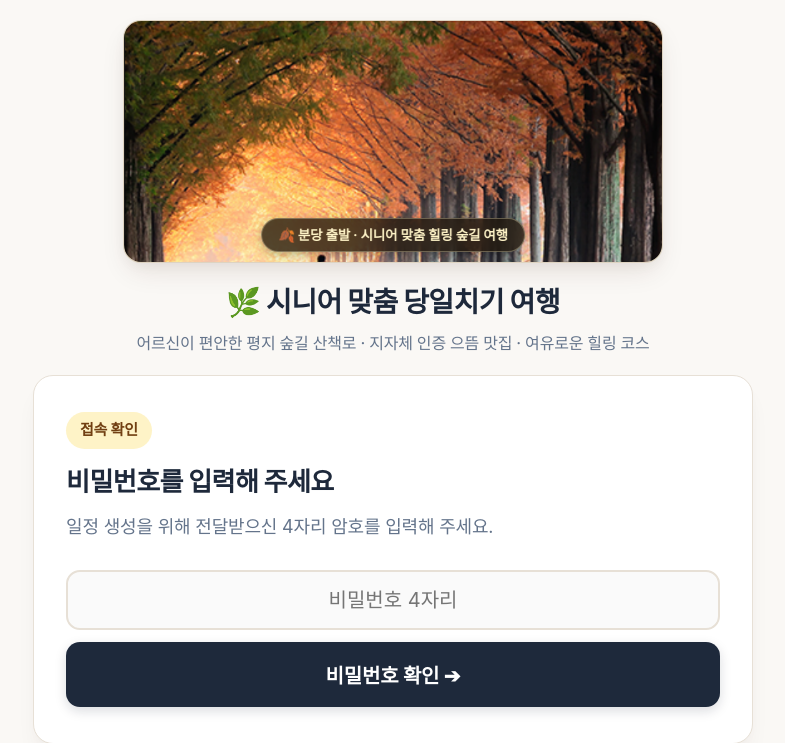
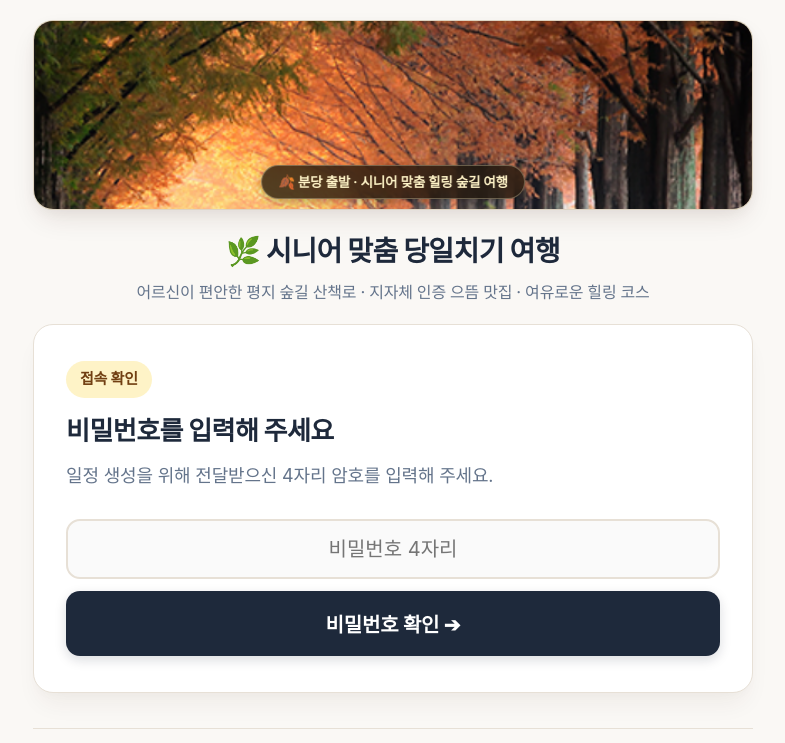
Before and after one commit to hkhkkoo-max/senior-trip-planner, a Flask app: page / in a window 1280 px wide. Shown: the top 743 px of the page, without its empty margins (247-1032 px from the left). Run offline with Flask 3, Linux system fonts and the light colour scheme; some web fonts are replaced.

Commit message:
Design: Align hero image width to 100% matching the card below

```diff
--- a/static/css/style.css
+++ b/static/css/style.css
@@ -56,18 +56,17 @@
     margin-bottom: 20px;
 }
 
-/* 감성적인 가을 숲길 여행 히어로 배너 카드 (더 작고 아담한 컴팩트 크기) */
+/* 감성적인 가을 숲길 여행 히어로 배너 카드 (하단 박스와 100% 너비 일치) */
 .hero-banner-card {
     position: relative;
-    max-width: 540px;
     width: 100%;
-    margin: 0 auto 16px auto;
-    border-radius: 18px;
+    margin: 0 0 18px 0;
+    border-radius: var(--radius-lg);
     overflow: hidden;
     box-shadow: 0 12px 28px -6px rgba(69, 26, 3, 0.12), 0 4px 12px rgba(0, 0, 0, 0.03);
     border: 1px solid rgba(214, 204, 192, 0.8);
     background: #fef3c7;
-    aspect-ratio: 16 / 7.2;
+    height: 190px;
     display: flex;
     align-items: center;
     justify-content: center;
@@ -77,7 +76,7 @@
     width: 100%;
     height: 100%;
     object-fit: cover;
-    object-position: center 38%;
+    object-position: center 42%;
     display: block;
     transition: transform 0.4s ease;
 }
--- a/templates/index.html
+++ b/templates/index.html
@@ -15,7 +15,7 @@
     <link rel="icon" type="image/svg+xml" href="{{ url_for('static', filename='icons/icon.svg') }}">
     <link rel="icon" type="image/png" href="{{ url_for('static', filename='icons/icon-192.png') }}">
 
-    <link rel="stylesheet" href="{{ url_for('static', filename='css/style.css') }}?v=20260829_0015">
+    <link rel="stylesheet" href="{{ url_for('static', filename='css/style.css') }}?v=20260829_0018">
 </head>
 <body>
     <div class="app-container">
--- a/templates/trip.html
+++ b/templates/trip.html
@@ -15,7 +15,7 @@
     <link rel="icon" type="image/svg+xml" href="{{ url_for('static', filename='icons/icon.svg') }}">
     <link rel="icon" type="image/png" href="{{ url_for('static', filename='icons/icon-192.png') }}">
 
-    <link rel="stylesheet" href="{{ url_for('static', filename='css/style.css') }}?v=20260829_0015">
+    <link rel="stylesheet" href="{{ url_for('static', filename='css/style.css') }}?v=20260829_0018">
     <!-- marked.js CDN for Markdown rendering -->
     <script src="https://cdn.jsdelivr.net/npm/marked/marked.min.js"></script>
 </head>
```
